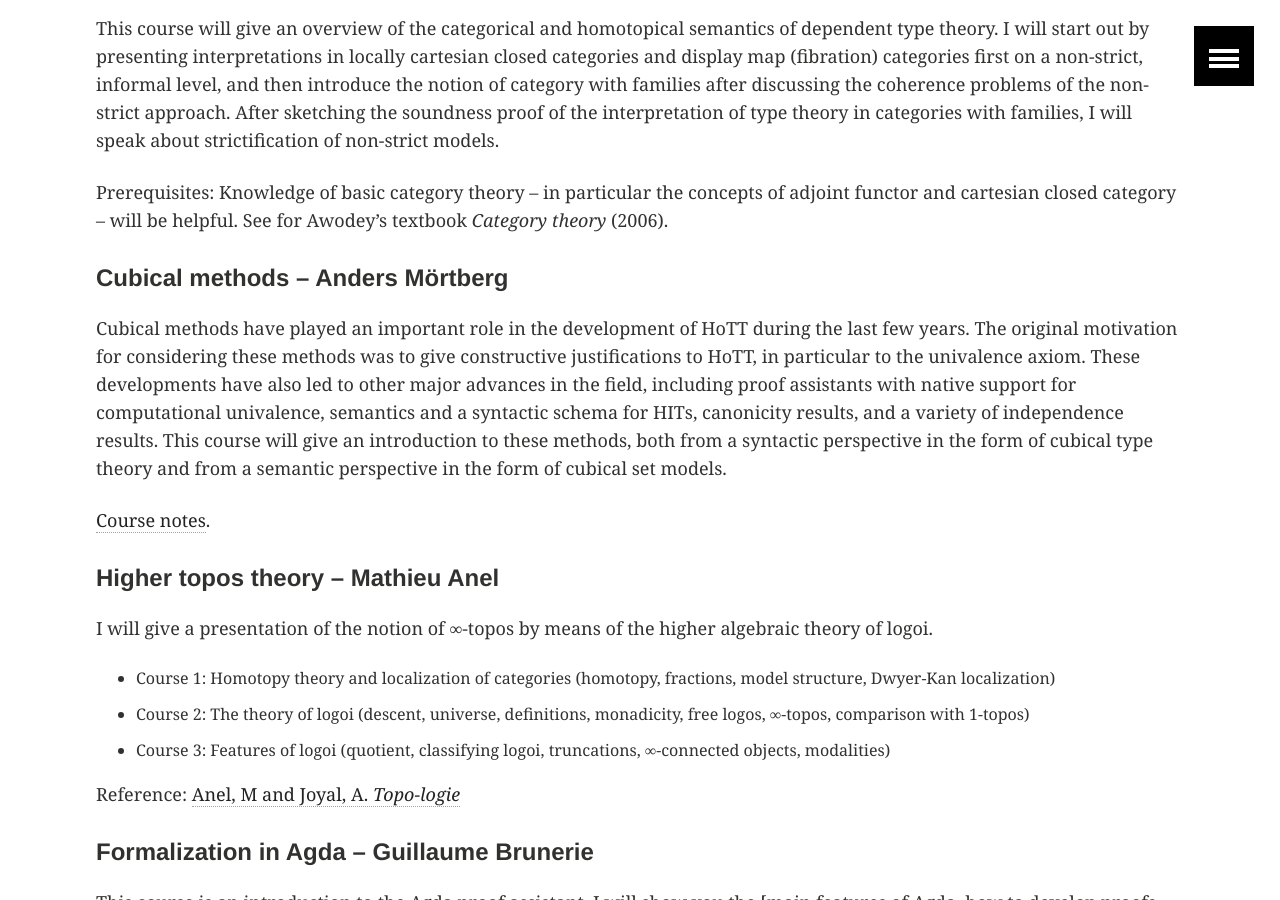
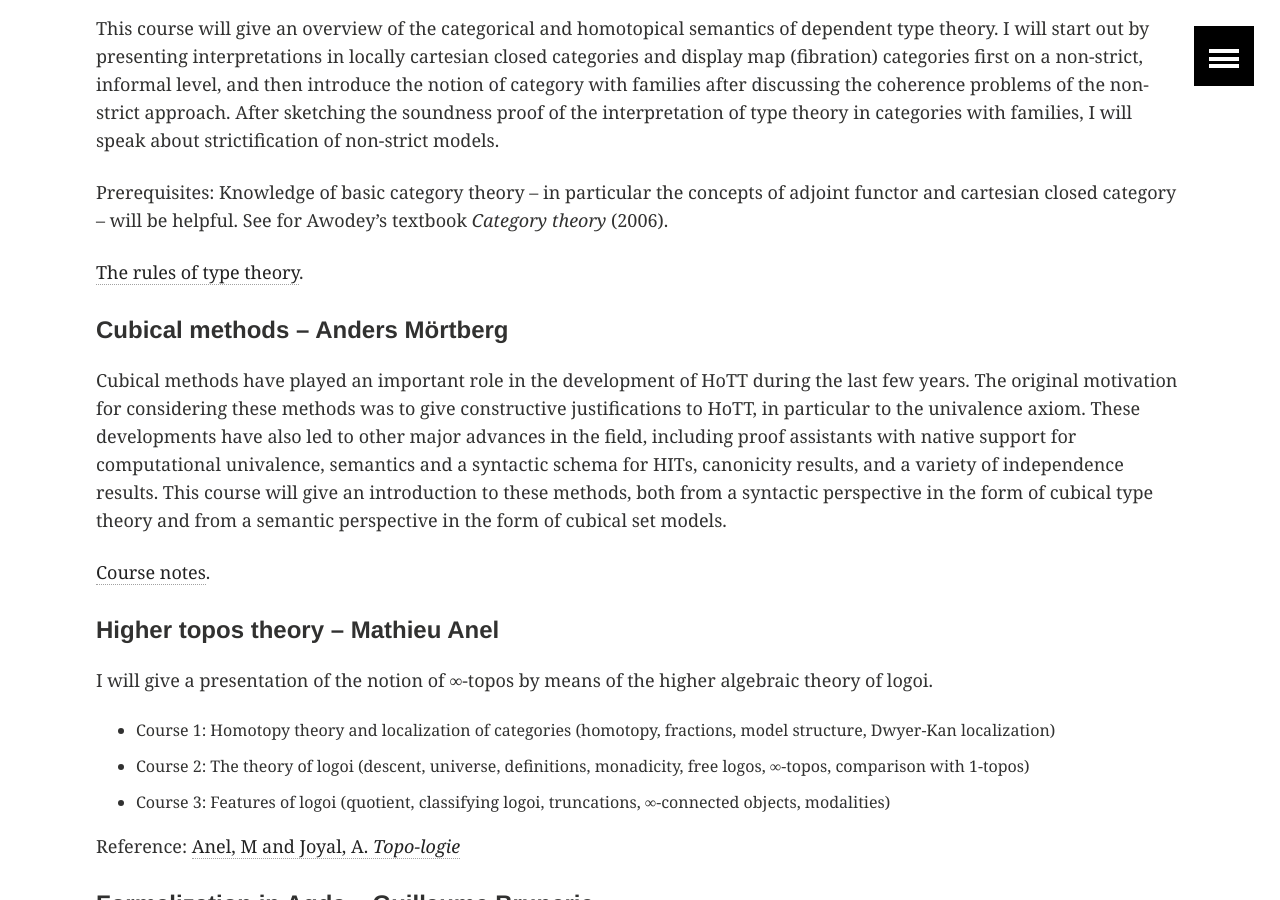
Before and after one commit to HoTT/HoTT-2019, a Jekyll site: the page built from summer-school.md, in a window 1280 px wide and 900 px high, scrolled down 2831 px. Built offline with Jekyll 4.4.1, drawn with Linux system fonts in a browser that asks for light colours.

Commit message:
add jonas slides

```diff
--- a/summer-school.md
+++ b/summer-school.md
@@ -81,6 +81,9 @@ Prerequisites: Knowledge of basic category theory -- in particular the concepts
 of adjoint functor and cartesian closed category -- will be helpful. See for
 Awodey's textbook *Category theory* (2006).
 
+[The rules of type theory](/images/mltt-rules.pdf).
+
+
 #### Cubical methods -- Anders Mörtberg
 
 Cubical methods have played an important role in the development of HoTT during
```
Also changed, not shown: 1 other file.
